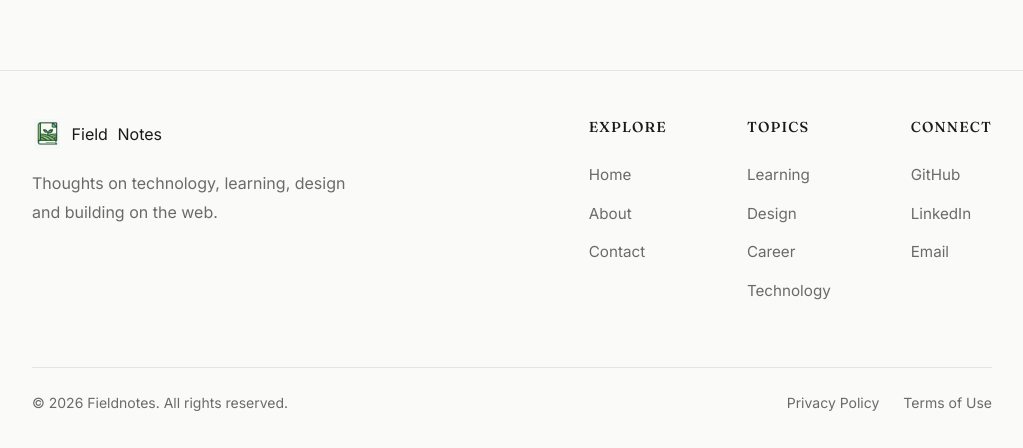
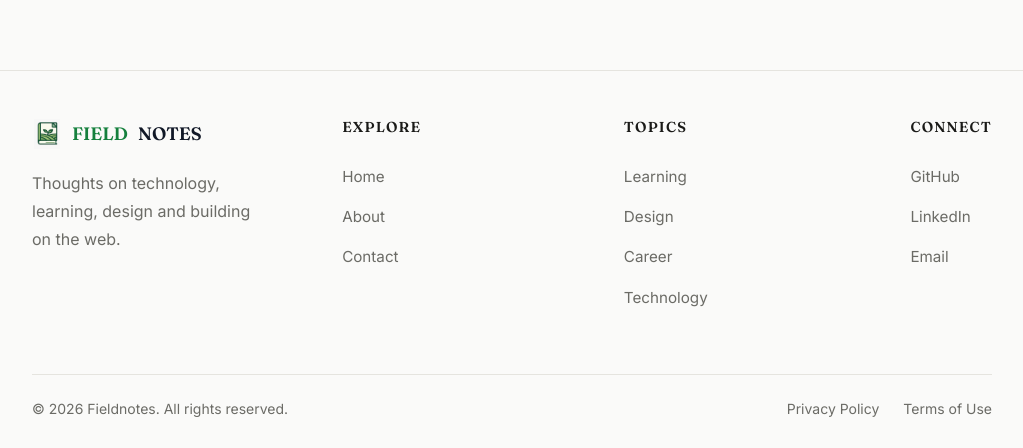
Before and after one commit to Rajan-Shukla18/react-router-blog-app, a React (Vite) app: page / in a window 1280 px wide. Shown: the part 1548-1996 px from the top of the page, without its empty margins (128-1151 px from the left). Built offline with nearby package versions, Linux system fonts and the light colour scheme.

Commit message:
refactor: convert footer to Tailwind CSS

```diff
--- a/src/App.css
+++ b/src/App.css
@@ -483,108 +483,6 @@
   margin: 0;
 }
 
-/* Footer */
-
-.footer {
-  margin-top: 0rem;
-  padding: 3rem 1.5rem 2rem;
-  border-top: 0.5px solid var(--border);
-}
-
-.footer-inner {
-  max-width: var(--nav-max-width);
-  margin: 0 auto;
-  display: flex;
-  justify-content: space-between;
-  align-items: flex-start;
-  gap: 5rem;
-}
-
-.footer-brand {
-  max-width: 320px;
-}
-
-.footer-brand-top {
-  display: flex;
-  align-items: center;
-  gap: 0.6rem;
-  margin-bottom: 1.25rem;
-}
-
-.footer-logo {
-  width: 30px;
-  height: 30px;
-  object-fit: contain;
-}
-
-
-.footer-brand h2 {
-  font-size: 1.75rem;
-  margin-bottom: 1rem;
-  color: var(--text);
-}
-
-.footer-brand p {
-  color: var(--muted);
-  line-height: 1.8;
-  max-width: 340px;
-  margin: 0;
-}
-
-.footer-grid {
-  display: flex;
-  gap: 5rem;
-}
-
-.footer-column {
-  display: flex;
-  flex-direction: column;
-  gap: 0.9rem;
-}
-
-.footer-column h4 {
-  font-size: 0.9rem;
-  text-transform: uppercase;
-  letter-spacing: 0.08em;
-  margin-bottom: 0.75rem;
-  color: var(--text);
-}
-
-.footer-column a {
-  color: var(--muted);
-  font-size: 0.95rem;
-}
-
-.footer-column a:hover {
-  color: var(--accent);
-  text-decoration: none;
-}
-
-.footer-bottom {
-  max-width: var(--nav-max-width);
-  margin: 4rem auto 0;
-  padding-top: 1.5rem;
-  border-top: 0.5px solid var(--border);
-  display: flex;
-  justify-content: space-between;
-  color: var(--muted);
-  font-size: 0.875rem;
-}
-
-.footer-bottom-links {
-  display: flex;
-  gap: 1.5rem;
-}
-
-.footer-bottom-links a {
-  color: var(--muted);
-  transition: color 0.2s ease;
-}
-
-.footer-bottom-links a:hover {
-  color: var(--accent);
-  text-decoration: none;
-}
 
 .notfound {
   text-align: center;
@@ -978,28 +876,3 @@
   }
 
 }
-
-
-@media (max-width: 768px) {
-  .footer-inner {
-    flex-direction: column;
-    gap: 3rem;
-  }
-
-  .footer-grid {
-    width: 100%;
-    justify-content: space-between;
-    flex-wrap: wrap;
-    gap: 2rem;
-  }
-
-  .footer-bottom {
-    flex-direction: column;
-    gap: 0.75rem;
-    text-align: center;
-  }
-
-  .footer-bottom-links {
-    justify-content: center;
-  }
-}
--- a/src/components/Footer.jsx
+++ b/src/components/Footer.jsx
@@ -34,48 +34,61 @@ const Footer = () => {
   const year = new Date().getFullYear();
 
   return (
-    <footer className="footer">
-      <div className="footer-inner">
-        <div className="footer-brand">
+    <footer className="mt-0 border-t border-border px-6 py-12 pb-8">
+      <div className="mx-auto flex max-w-nav flex-col gap-12 md:flex-row md:justify-between md:items-start md:gap-20">
+        <div className="max-w-[320px]">
 
-          <div className="footer-brand-top">
-            <img src={logo} alt="Field Notes" className="footer-logo" />
-            <span className="brand-primary">Field</span>
-            <span className="brand-secondary">Notes</span>
+          <div className="mb-5 flex items-center gap-2.5">
+            <img src={logo} alt="Field Notes" className="h-[30px] w-[30px] object-contain"/>
+            <span className="font-serif text-lg font-semibold uppercase text-green-700">
+              Field
+            </span>
+            <span className="font-serif text-lg font-semibold uppercase text-gray-900">
+              Notes
+            </span>
+
           </div>
 
-          <p>
+          <p className="max-w-[340px] leading-7 text-muted">
             Thoughts on technology, learning, design and building on the web.
           </p>
 
         </div>
 
-        <div className="footer-grid">
+        <div className="flex w-full flex-wrap justify-between gap-8 md:gap-20">
           {Object.entries(links).map(([title, items]) => (
-            <div key={title} className="footer-column">
-              <h4>{title}</h4>
+            <div key={title} className="flex flex-col gap-4">
+              <h4 className="mb-3 text-[0.9rem] font-semibold uppercase tracking-[0.08em] text-text">{title}</h4>
 
               {items.map((item) => (
-                <a
+              <a
                   key={item.label}
                   href={item.href}
                   target={item.href.startsWith("http") ? "_blank" : undefined}
                   rel="noopener noreferrer"
-                >
+                  className="text-[0.95rem] text-muted transition-colors duration-200 hover:text-accent hover:no-underline">
+
                   {item.label}
-                </a>
+
+              </a>
+
               ))}
             </div>
           ))}
         </div>
       </div>
 
-      <div className="footer-bottom">
+      <div className="mx-auto mt-16 flex max-w-nav flex-col items-center justify-between gap-3 border-t border-border pt-6 text-center text-sm text-muted md:flex-row md:text-left">
         <span>© {year} Fieldnotes. All rights reserved.</span>
 
-        <div className="footer-bottom-links">
-          <a href="#">Privacy Policy</a>
-          <a href="#">Terms of Use</a>
+        <div className="flex justify-center gap-6 md:justify-start">
+          <a href="#" className="text-muted transition-colors duration-200 hover:text-accent hover:no-underline" >
+            Privacy Policy
+          </a>
+
+          <a href="#" className="text-muted transition-colors duration-200 hover:text-accent hover:no-underline" >
+            Terms of Use
+          </a>
         </div>
       </div>
     </footer>
```
